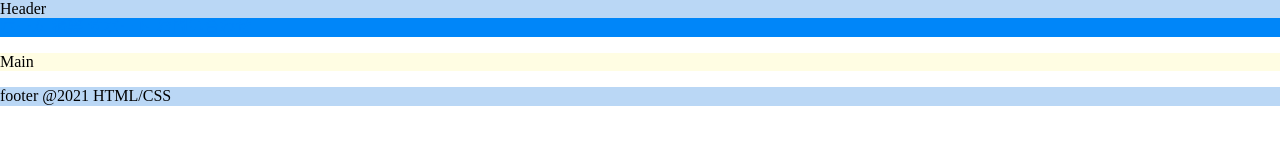
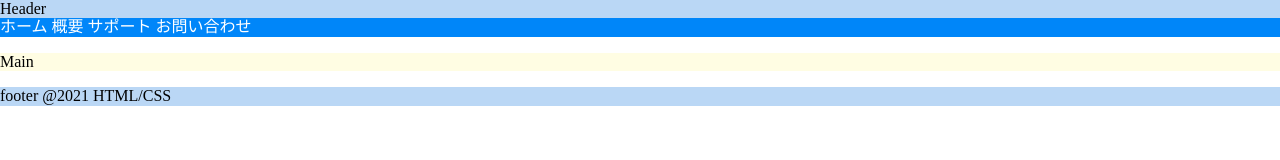
Before and after one commit to n18008/Static_Web, a plain HTML site: page index.html in a window 1280 px wide. Drawn offline with Linux system fonts and the light colour scheme.

Commit message:
css remake

```diff
--- a/CSS/index.css
+++ b/CSS/index.css
@@ -9,7 +9,7 @@ body {
 }
 
 .nav-inner {
-  color: #0086f9;
+  color: #fff;
   background: #0086f9;
 }
 
```
